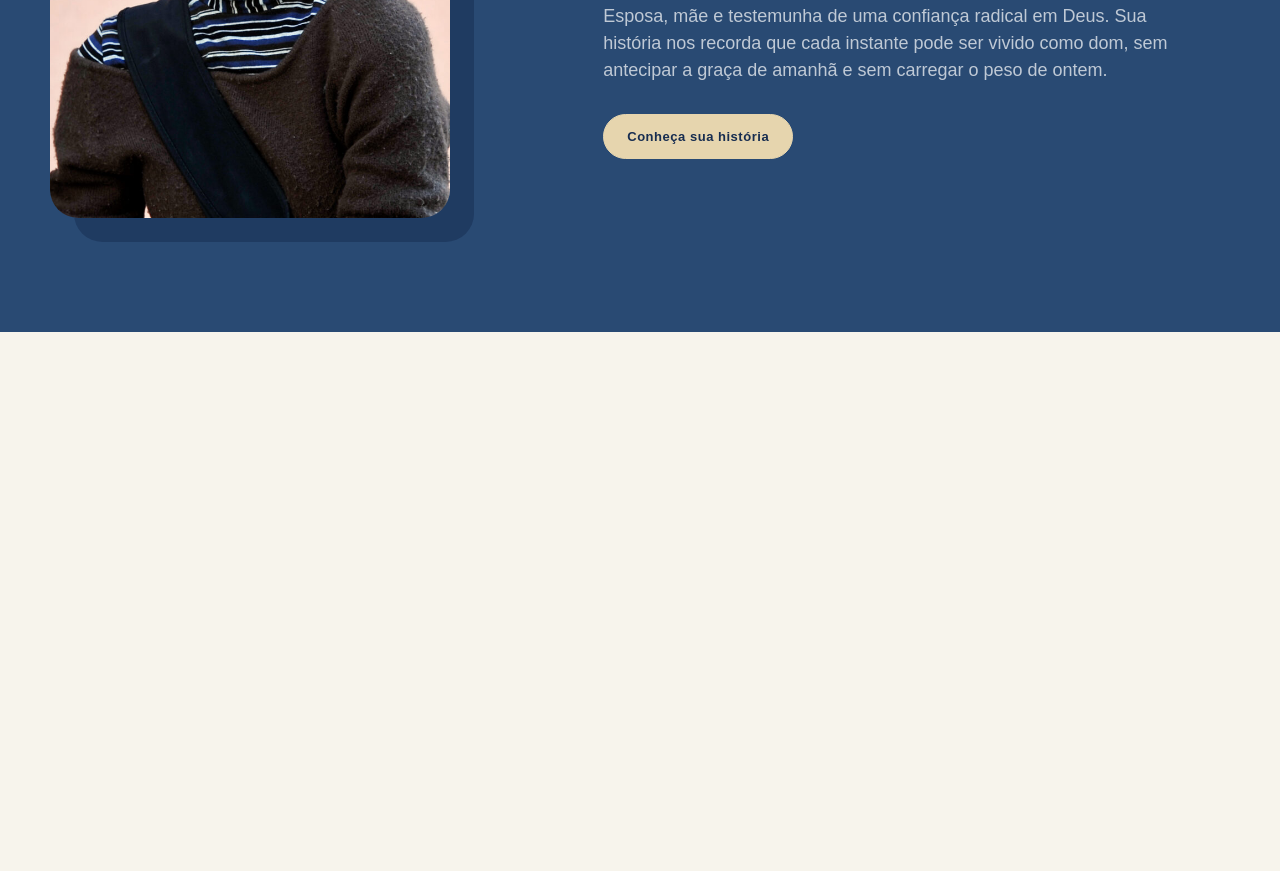
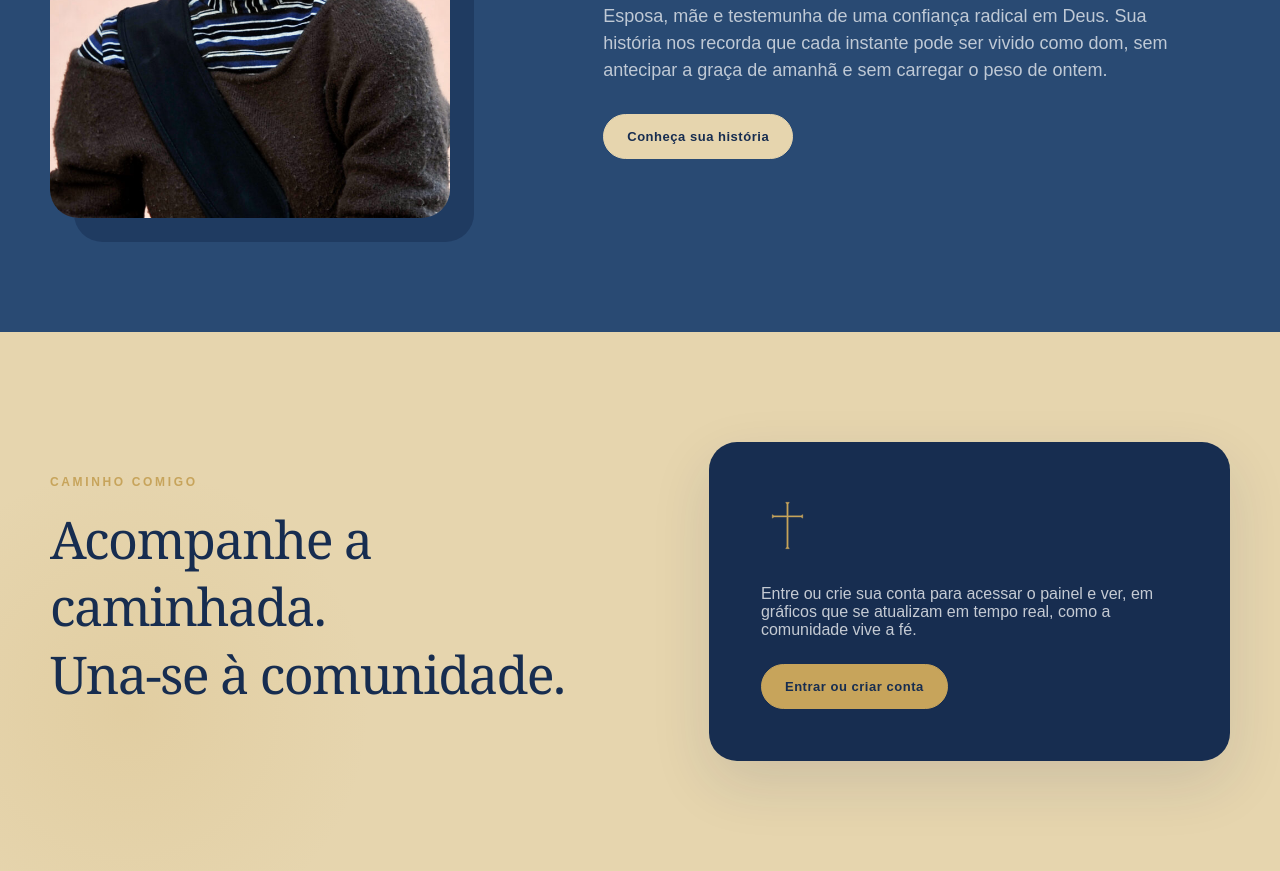
Before and after one commit to kevinz138/Projeto-Individual-Catolico, a website: page public/html2/index.html in a window 1280 px wide. Shown: the part 2681-3552 px from the top of the page. Before the commit the page ends 3013 px from the top, so only its background shows below. Drawn offline with Linux system fonts and the light colour scheme.

Commit message:
pARTE jORNADA PRONTA

```diff
--- a/public/html2/index.html
+++ b/public/html2/index.html
@@ -152,6 +152,27 @@
                 </div>
             </div>
         </section>
+        <section class="journey section">
+            <div class="container journey-grid">
+                <div>
+                    <p class="eyebrow-dourado">Caminho Comigo</p>
+                    <h2>
+                        Acompanhe a caminhada.
+                        <br>
+                        Una-se à comunidade.
+                    </h2>
+                </div>
+                <div class="journey-card">
+                    <img src="../imgs/cruz-fina.svg" alt="Cruz">
+                    <p>
+                        Entre ou crie sua conta para acessar o painel e ver, em gráficos que se atualizam em tempo real, como a comunidade vive a fé.
+                    </p>
+                    <button class="btn-default">
+                        <a href="">Entrar ou criar conta</a>
+                    </button>
+                </div>
+            </div>
+        </section>
     </main>
 </body>
 
--- a/public/html2/styles.css
+++ b/public/html2/styles.css
@@ -418,7 +418,7 @@ h1 em {
     line-height: 1.45;
 }
 
-.chiara-textos > p:not(.eyebrow-light) {
+.chiara-textos>p:not(.eyebrow-light) {
     max-width: 590px;
     margin-bottom: 30px;
     color: rgba(255, 255, 255, 0.7);
@@ -430,3 +430,40 @@ h1 em {
     border-color: var(--champanhe);
     background: var(--champanhe);
 }
+
+/* Parte Jornada */
+
+.journey {
+    background: radial-gradient(circle at 10% 70%, rgba(199, 164, 91, 0.15), transparent 20%), var(--champanhe);
+}
+
+.journey-grid {
+    display: grid;
+    grid-template-columns: 1fr 0.9fr;
+    align-items: center;
+    gap: 80px;
+}
+
+.journey-grid h2 {
+    font-size: 52px;
+    line-height: 1.3;
+}
+
+.journey-card {
+    padding: 52px;
+    border-radius: 28px;
+    color: var(--branco);
+    background: var(--azul-marinho);
+    box-shadow: var(--sombra);
+}
+
+.journey-card img {
+    width: 53px;
+    height: 63px;
+    margin-bottom: 24px;
+}
+
+.journey-card p {
+    margin-bottom: 25px;
+    color: rgba(255, 255, 255, 0.75);
+}
```
